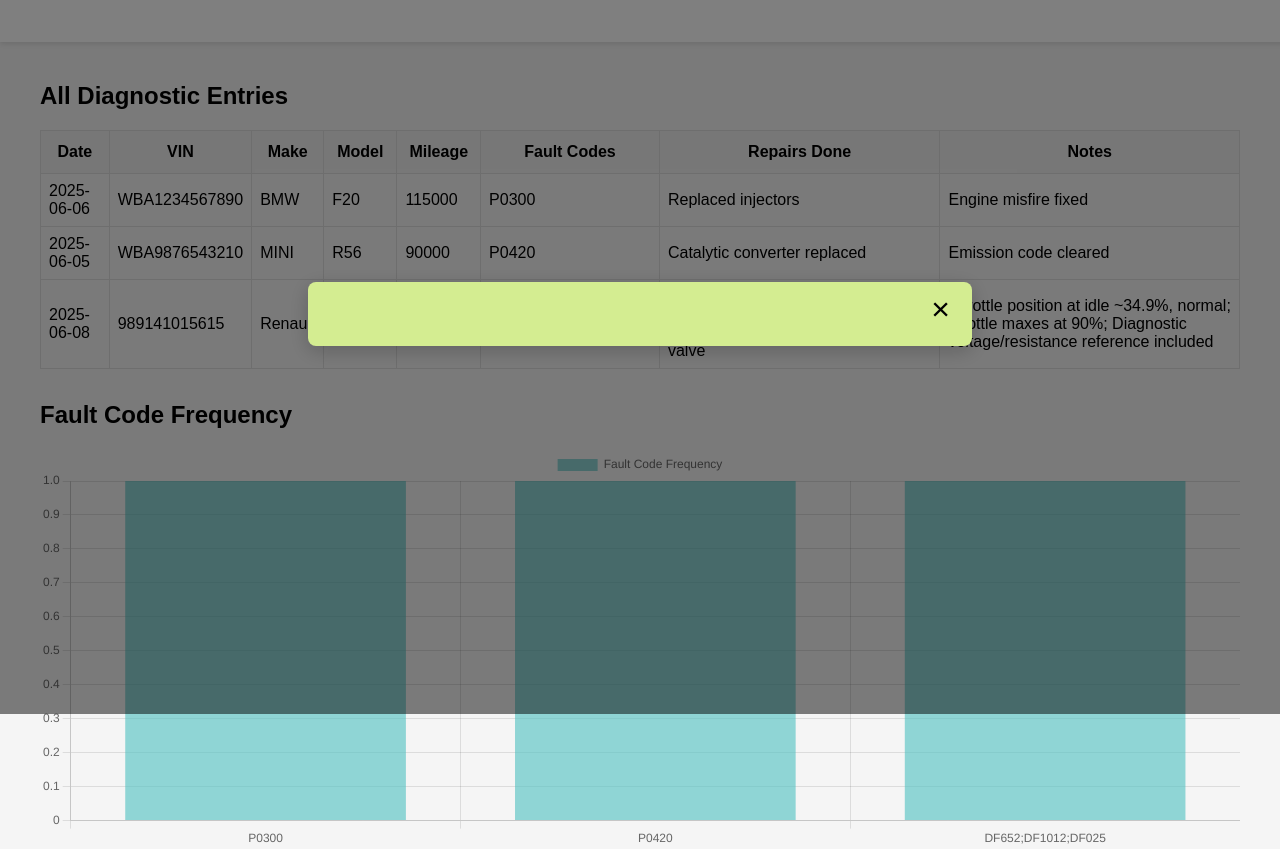
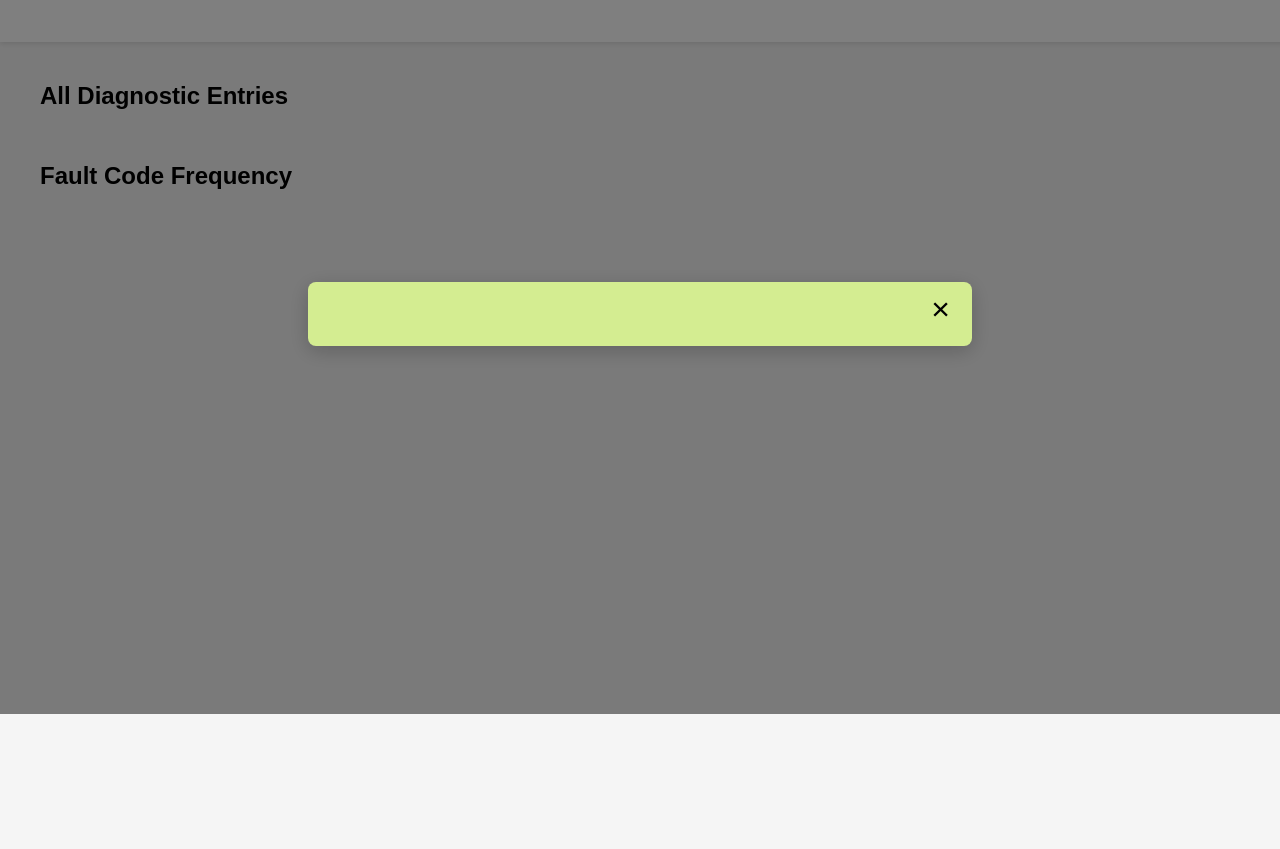
Before and after one commit to Cualabeer/Diagnose, a plain HTML site: page index.html in a window 1280 px wide. Shown: the part 86-935 px from the top of the page. After the commit the page ends 800 px from the top, so only its background shows below. Drawn offline with nearby package versions, Linux system fonts and the light colour scheme.

Commit message:
Update index.html

```diff
--- a/index.html
+++ b/index.html
@@ -77,48 +77,7 @@
       }
     }
 
-    function updateChart(data) {
-      let faultCounts = {};
-      data.forEach(row => {
-        if (row['Fault Codes']) {
-          row['Fault Codes'].split(',').forEach(code => {
-            code = code.trim();
-            if (code) {
-              faultCounts[code] = (faultCounts[code] || 0) + 1;
-            }
-          });
-        }
-      });
-
-      const labels = Object.keys(faultCounts);
-      const counts = Object.values(faultCounts);
-
-      if (window.faultChartInstance) {
-        window.faultChartInstance.data.labels = labels;
-        window.faultChartInstance.data.datasets[0].data = counts;
-        window.faultChartInstance.update();
-      } else {
-        const ctx = document.getElementById('faultChart').getContext('2d');
-        window.faultChartInstance = new Chart(ctx, {
-          type: 'bar',
-          data: {
-            labels: labels,
-            datasets: [{
-              label: 'Fault Code Frequency',
-              data: counts,
-              backgroundColor: 'rgba(75, 192, 192, 0.6)'
-            }]
-          },
-          options: {
-            responsive: true,
-            maintainAspectRatio: false,
-            scales: {
-              y: { beginAtZero: true }
-            }
-          }
-        });
-      }
-    }
+    faultCounts
 
     function loadCsvFromText(csvText) {
       Papa.parse(csvText, {
```
